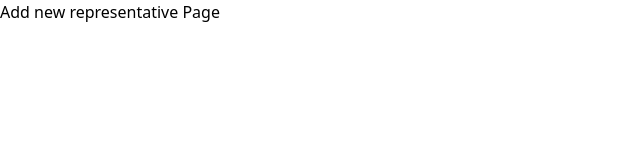
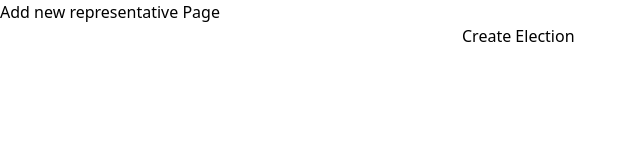
Before and after one commit to carolinnemelo/voting-app, a Next.js app: page /election/new-representative in a window 1280 px wide. Shown: the top 160 px of the page, without its empty margins (0-640 px from the left). Built offline with nearby package versions, Linux system fonts and the light colour scheme.

Commit message:
create form to representative creation

```diff
--- a/src/app/election/new-representative/page.tsx
+++ b/src/app/election/new-representative/page.tsx
@@ -1,3 +1,12 @@
 export default function NewRepresentative() {
-  return <h1>Add new representative Page</h1>;
+  return (
+    <>
+      <h1>Add new representative Page</h1>
+      <form>
+        <input type="text" name="representativeName" />
+        <input type="email" name="email" />
+        <button type="submit">Create Election</button>
+      </form>
+    </>
+  );
 }
```
